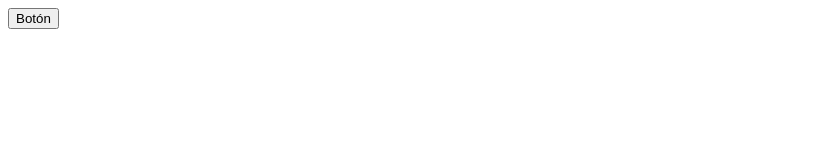
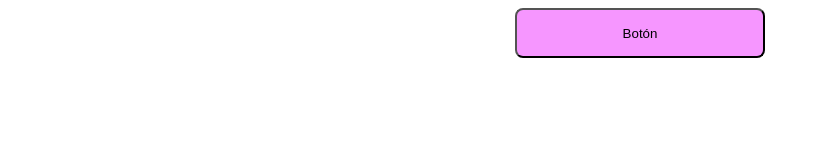
Before and after one commit to Malibu54/HTML-CSS, a plain HTML site: page animaciones/animaciones.html in a window 1280 px wide. Shown: the whole page, without its empty margins (0-820 px from the left). Drawn offline with Linux system fonts and the light colour scheme.

Commit message:
//Ejercicio
Se agrega estilos, animaciones y transiciones

```diff
--- a/animaciones/animaciones.css
+++ b/animaciones/animaciones.css
@@ -0,0 +1,22 @@
+.container {
+  display: flex;
+  justify-content: center;
+  align-items: center;
+}
+
+.btn-modern {
+  width: 250px;
+  height: 50px;
+  border-radius: 8px;
+  text-align: center;
+  background-color: rgba(234, 0, 255, 0.412);
+  transition: 0.4s;
+}
+
+.btn-modern:hover {
+  transform: translateY(-5px);
+  box-shadow: 3px 3px red;
+  background-color: black;
+  color: white;
+
+}
--- a/animaciones/animaciones.html
+++ b/animaciones/animaciones.html
@@ -1,14 +1,15 @@
 <!DOCTYPE html>
 <html lang="en">
-<head>
-    <meta charset="UTF-8">
-    <meta http-equiv="X-UA-Compatible" content="IE=edge">
-    <meta name="viewport" content="width=device-width, initial-scale=1.0">
-    <link rel="stylesheet" href="animaciones.css">
+  <head>
+    <meta charset="UTF-8" />
+    <meta http-equiv="X-UA-Compatible" content="IE=edge" />
+    <meta name="viewport" content="width=device-width, initial-scale=1.0" />
+    <link rel="stylesheet" href="animaciones.css" />
     <title>Animaciones y transiciones en CSS</title>
-</head>
-<body>
-    <button class="btn-moderbun">Botón</button>
-
-</body>
+  </head>
+  <body>
+    <div class="container">
+      <button class="btn-modern">Botón</button>
+    </div>
+  </body>
 </html>
```
